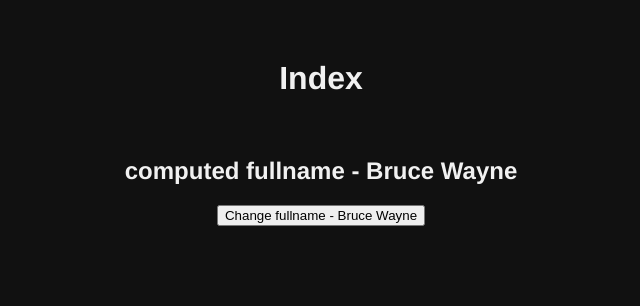
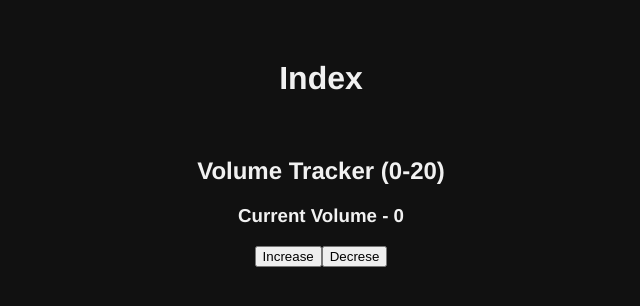
Before and after one commit to marcmatias/vuejs_studies, a Vue app: page / in a window 1280 px wide. Shown: the top 306 px of the page, without its empty margins (319-959 px from the left). Built offline with nearby package versions, Linux system fonts and the light colour scheme.

Commit message:
Watchers aula 27

```diff
--- a/src/App.vue
+++ b/src/App.vue
@@ -9,7 +9,8 @@
     <!-- <Methods /> -->
     <!-- <EventHandling /> -->
     <!-- <Computed /> -->
-    <SetterComputed />
+    <!-- <SetterComputed /> -->
+    <Watcher />
   </div>
 </template>
 
@@ -21,7 +22,8 @@
 // import Methods from "./components/Methods.vue";
 // import EventHandling from "./components/EventHandling.vue";
 // import Computed from "./components/Computed.vue";
-import SetterComputed from "./components/SetterComputed.vue";
+// import SetterComputed from "./components/SetterComputed.vue";
+import Watcher from "./components/Watcher.vue";
 
 export default {
   name: "App",
@@ -32,7 +34,8 @@
     // Methods,
     // EventHandling,
     // Computed,
-    SetterComputed,
+    // SetterComputed,
+    Watcher,
   },
 };
 </script>
--- /dev/null
+++ b/src/components/Watcher.vue
@@ -0,0 +1,32 @@
+<template>
+  <h2>Volume Tracker (0-20)</h2>
+  <h3>Current Volume - {{ volume }}</h3>
+  <div>
+    <button @click="volume += 2">Increase</button>
+    <button @click="volume -= 2">Decrese</button>
+  </div>
+</template>
+
+<script>
+export default {
+  data() {
+    return {
+      volume: 0,
+    };
+  },
+  methods: {},
+  computed: {},
+  watch: {
+    volume(newValue, oldValue) {
+      if (newValue > oldValue && newValue == 16) {
+        alert(
+          "Listening to a high volume for a long time may damage your hearing"
+        );
+      }
+    },
+  },
+};
+</script>
+
+<style>
+</style>
```
